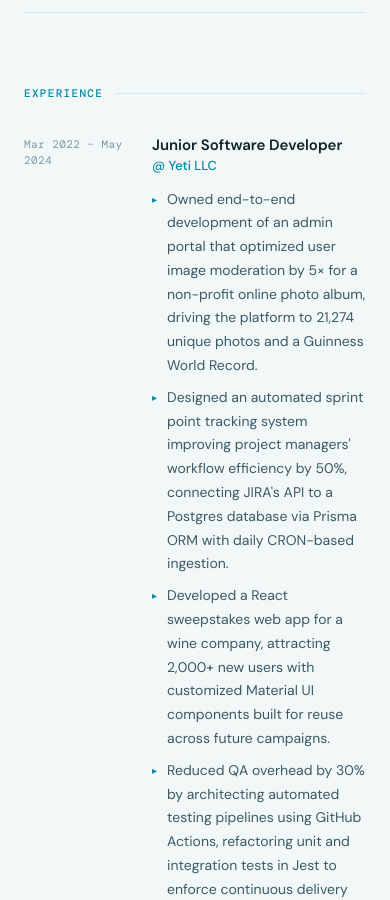
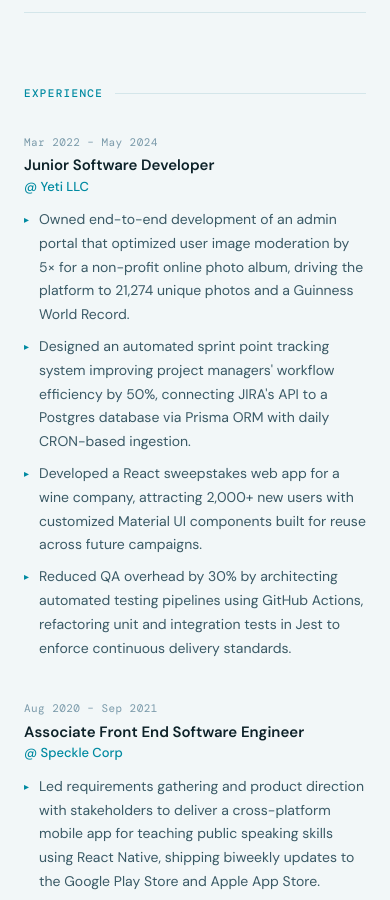
Before and after one commit to Harry823/harrytjahja-website, a Next.js app: page / in a window 390 px wide. Shown: the part 1080-1980 px from the top of the page. Built offline with nearby package versions, Linux system fonts and the light colour scheme; no server answers.

Commit message:
updated styling in page

```diff
--- a/src/app/page.tsx
+++ b/src/app/page.tsx
@@ -55,8 +55,8 @@ const Home = () => {
         <SectionHeading>Experience</SectionHeading>
         <div className="flex flex-col gap-10">
           {EXPERIENCE_LIST.map((work, i) => (
-            <div key={i} className="grid gap-x-7" style={{ gridTemplateColumns: '100px 1fr' }}>
-              <span className="font-mono text-[11px] text-muted tracking-[0.04em] pt-0.5">
+            <div key={i} className="flex flex-col gap-1 md:grid md:grid-cols-[100px_1fr] md:gap-x-7">
+              <span className="font-mono text-[11px] text-muted tracking-[0.04em] md:pt-0.5">
                 {work.experienceTime}
               </span>
               <div>
```
